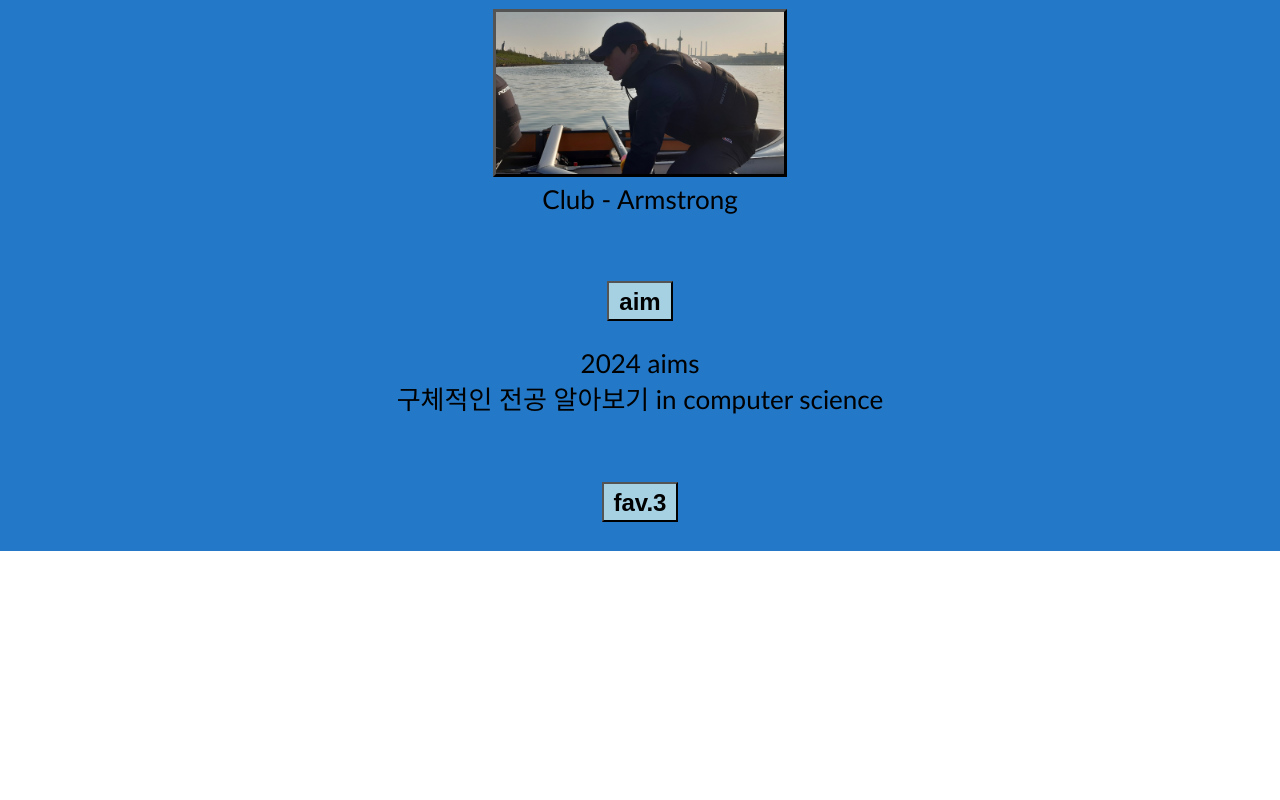
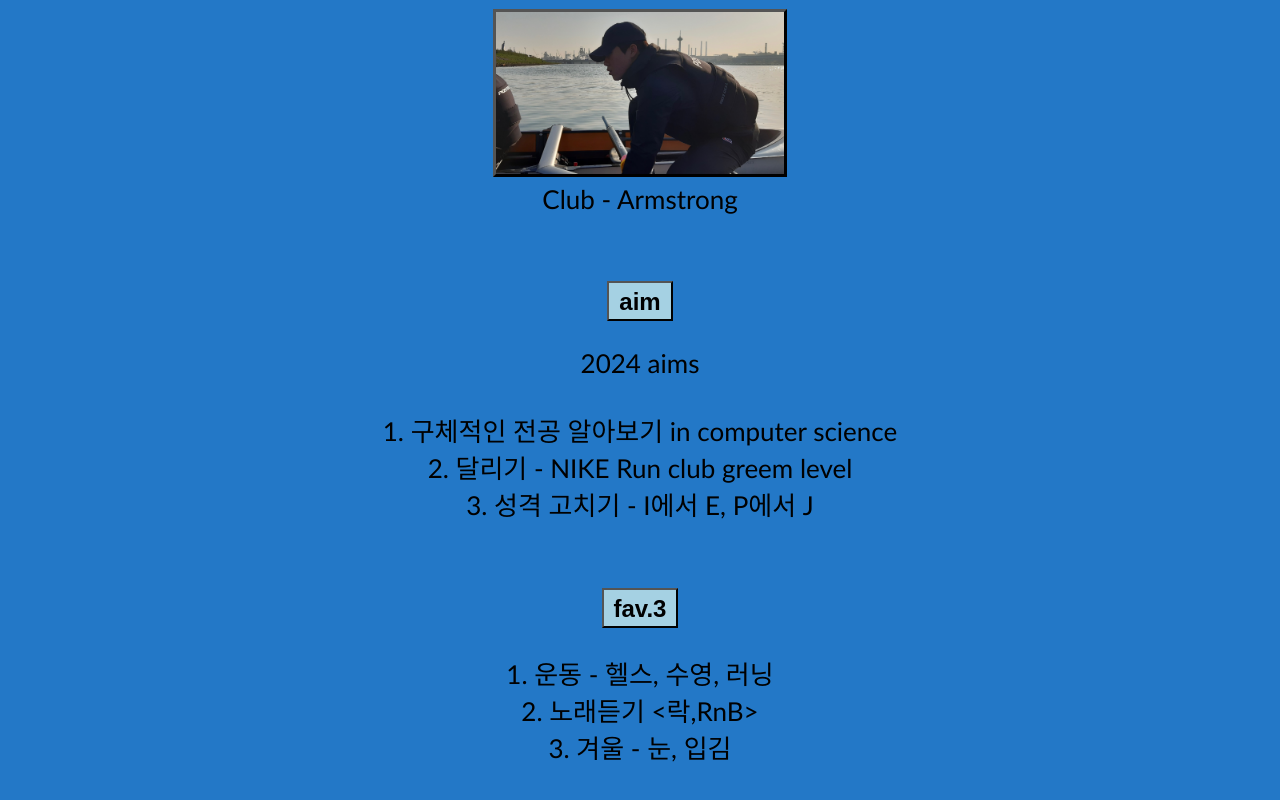
Before and after one commit to 4th-PARD-WEB-PART/KimWooHyun, a React (Create React App) app in the folder pard_4th_kimwoohyun_introduce/: page / in a window 1280 px wide. Shown: the part 1013-1813 px from the top of the page. Before the commit the page ends 1564 px from the top, so only its background shows below. Built offline with nearby package versions, Linux system fonts and the light colour scheme.

Commit message:
add aims, fav.3 : assign1

```diff
--- a/pard_4th_kimwoohyun_introduce/src/App.js
+++ b/pard_4th_kimwoohyun_introduce/src/App.js
@@ -27,10 +27,17 @@ function App() {
             </p>
           <button type="button" className="button">aim</button>
           <p>
-            2024 aims <br/>
-            구체적인 전공 알아보기 in computer science
+            2024 aims <br/> <br/>
+            1. 구체적인 전공 알아보기 in computer science<br/>
+            2. 달리기 - NIKE Run club greem level<br/>
+            3. 성격 고치기 - I에서 E, P에서 J
           </p>
           <button type="button" className="button">fav.3</button>
+          <p>
+            1. 운동 - 헬스, 수영, 러닝<br></br>
+            2. 노래듣기 &lt;락,RnB&gt;<br/>
+            3. 겨울 - 눈, 입김
+          </p>
         </p>
       </header>
     </div>
```
